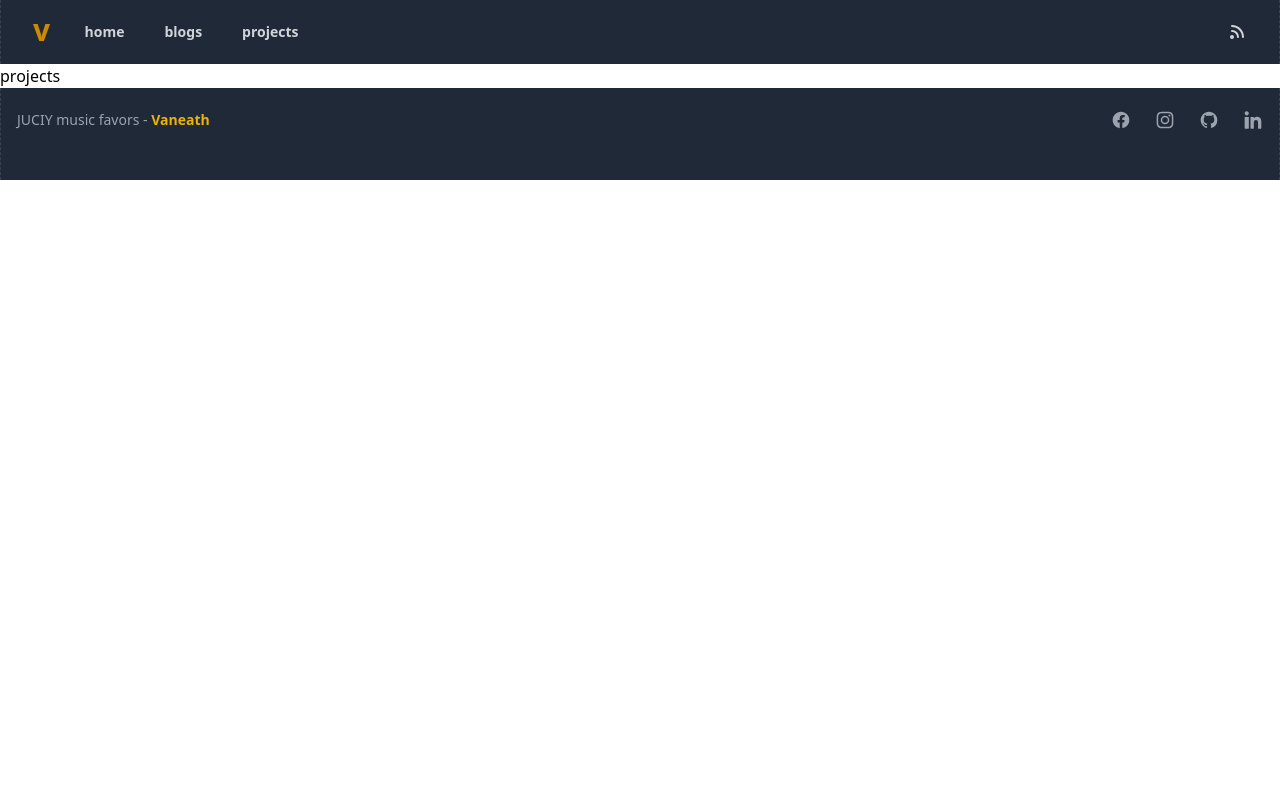
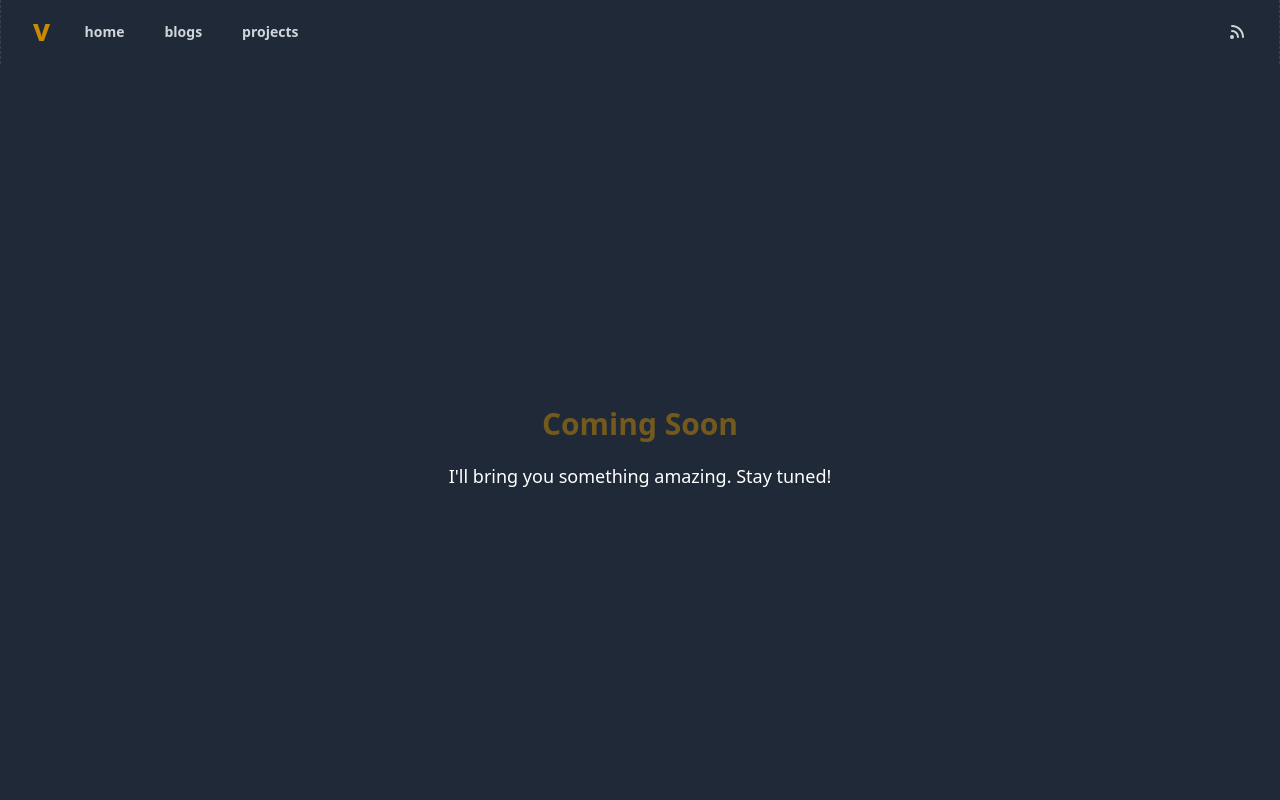
Before and after one commit to vaneath/va-portfolio, a Nuxt app: page /projects in a window 1280 px wide. Shown: the top 800 px of the page. Built offline with nearby package versions, Linux system fonts and the light colour scheme.

Commit message:
close #26 create coming soon component

```diff
--- /dev/null
+++ b/components/sub-components/ComingSoon.vue
@@ -0,0 +1,10 @@
+<template>
+  <div class="min-h-screen bg-gray-800 flex flex-col items-center justify-center">
+    <h1 class="text-3xl text-center text-yellow-600 font-bold mb-5 animate-pulse">
+      Coming Soon
+    </h1>
+    <p class="px-8 text-white text-center text-lg mb-8">
+      I'll bring you something amazing. Stay tuned!
+    </p>
+  </div>
+</template>
--- a/pages/blogs/index.vue
+++ b/pages/blogs/index.vue
@@ -1,3 +1,5 @@
 <template>
-  <div>blog</div>
+  <div>
+    <ComingSoon />
+  </div>
 </template>
--- a/pages/projects/index.vue
+++ b/pages/projects/index.vue
@@ -1,3 +1,5 @@
 <template>
-  <div>projects</div>
+  <div>
+    <ComingSoon />
+  </div>
 </template>
```
